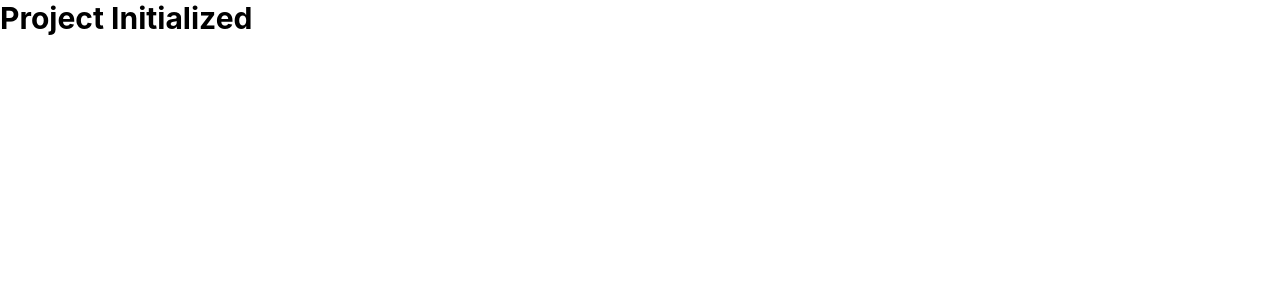
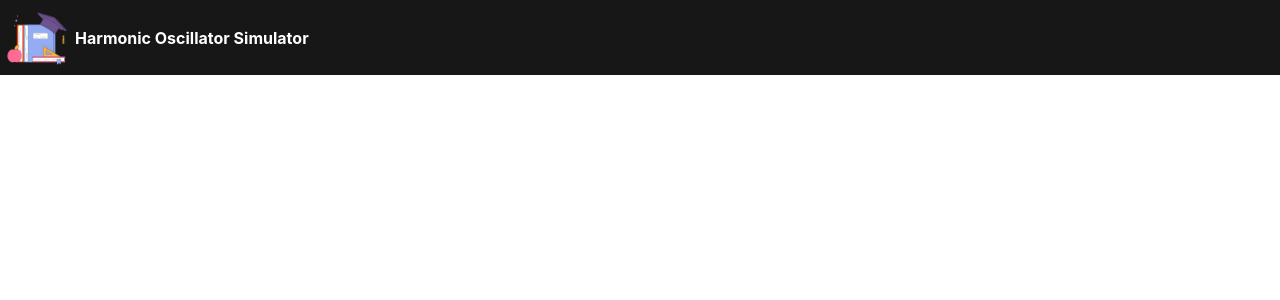
Before and after one commit to WaqarAwan376/Damped_Harmonic_Oscillator-CAS741, a React (Create React App) app in the folder src/dhm-frontend/: page / in a window 1280 px wide. Shown: the top 300 px of the page. Built offline with nearby package versions, Linux system fonts and the light colour scheme.

Commit message:
Init: Linter and tailwind css

```diff
--- a/src/dhm-frontend/package.json
+++ b/src/dhm-frontend/package.json
@@ -41,6 +41,12 @@
     ]
   },
   "devDependencies": {
+    "eslint": "^8.57.0",
+    "eslint-config-standard": "^17.1.0",
+    "eslint-plugin-import": "^2.29.1",
+    "eslint-plugin-n": "^16.6.2",
+    "eslint-plugin-promise": "^6.1.1",
+    "eslint-plugin-react": "^7.34.1",
     "tailwindcss": "^3.4.1"
   }
 }
--- a/src/dhm-frontend/src/App.js
+++ b/src/dhm-frontend/src/App.js
@@ -1,9 +1,12 @@
 import "./App.css";
+import React from "react";
+
+import { Header } from "./components/Header";
 
 function App() {
   return (
-    <div className="">
-      <h1 className="text-3xl font-bold">Project Initialized</h1>
+    <div>
+      <Header />
     </div>
   );
 }
--- /dev/null
+++ b/src/dhm-frontend/src/components/Header.jsx
@@ -0,0 +1,12 @@
+import React from "react";
+
+export const Header = () => {
+  return (
+    <header className="bg-userPrimary text-white flex items-center">
+      <div>
+        <img src="/Images/logo.png" alt="" width={75} height={75} />
+      </div>
+      <div className="font-bold">Harmonic Oscillator Simulator</div>
+    </header>
+  );
+};
--- a/src/dhm-frontend/src/reportWebVitals.js
+++ b/src/dhm-frontend/src/reportWebVitals.js
@@ -1,6 +1,6 @@
-const reportWebVitals = onPerfEntry => {
+const reportWebVitals = (onPerfEntry) => {
   if (onPerfEntry && onPerfEntry instanceof Function) {
-    import('web-vitals').then(({ getCLS, getFID, getFCP, getLCP, getTTFB }) => {
+    import("web-vitals").then(({ getCLS, getFID, getFCP, getLCP, getTTFB }) => {
       getCLS(onPerfEntry);
       getFID(onPerfEntry);
       getFCP(onPerfEntry);
--- a/src/dhm-frontend/tailwind.config.js
+++ b/src/dhm-frontend/tailwind.config.js
@@ -2,7 +2,11 @@
 module.exports = {
   content: ["./src/**/*.{js,jsx,ts,tsx}"],
   theme: {
-    extend: {},
+    extend: {
+      colors: {
+        userPrimary: "#171717",
+      },
+    },
   },
   plugins: [],
 };
```
Also changed, not shown: src/dhm-frontend/public/Images/logo.png (added), src/dhm-frontend/src/components/UI.jsx (added), 1 other file (tests, documents, lock files or other folders).
